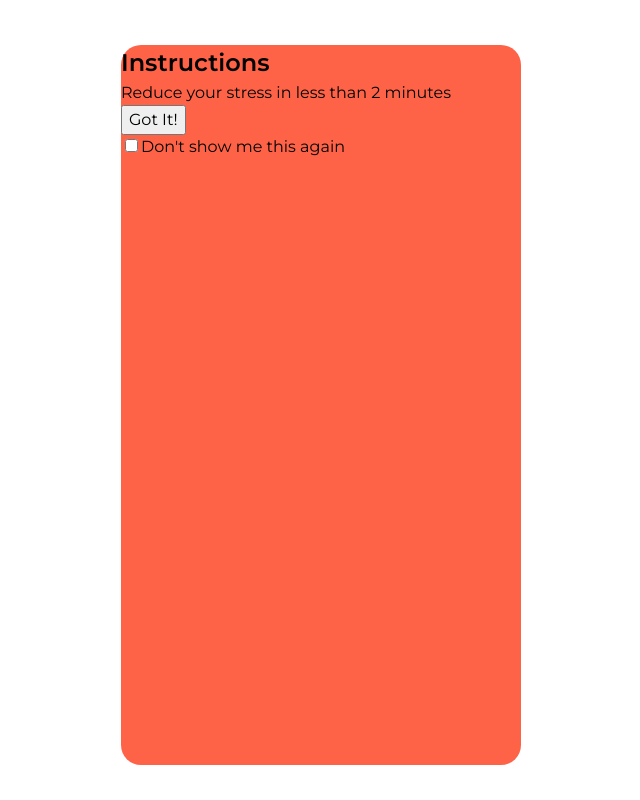
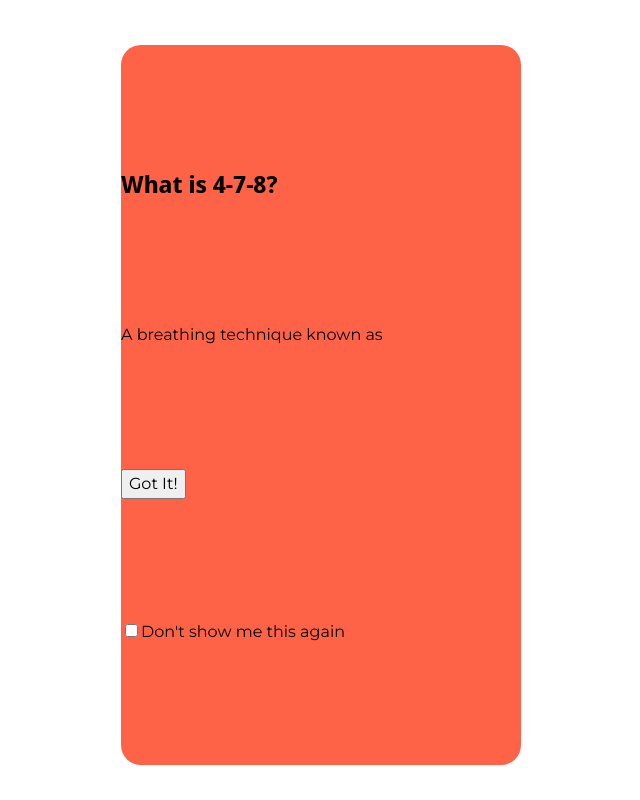
Before and after one commit to galosandoval/478-breathing, a React (Create React App) app: page / in a window 1280 px wide. Shown: the whole page, without its empty margins (319-959 px from the left). Built offline with nearby package versions, Linux system fonts and the light colour scheme.

Commit message:
starts styling with modal content

```diff
--- a/src/features/modal/Modal.jsx
+++ b/src/features/modal/Modal.jsx
@@ -27,12 +27,15 @@ export const Modal = ({ modal, setModal, initialModalState }) => {
         ?
       </button>
       <div className={modal.class}>
-        <h2>Instructions</h2>
-        <p>Reduce your stress in less than 2 minutes</p>
+        <h2>What is 4-7-8?</h2>
+        <p>A breathing technique known as </p>
+        <div className="modal__button-container">
+
         <button onClick={handleClick} name="close">
           Got It!
         </button>
-        <br />
+        </div>
+        {/* <br /> */}
         <label>
           <input
             type="checkbox"
--- a/src/features/modal/modal.css
+++ b/src/features/modal/modal.css
@@ -23,9 +23,16 @@
   border-radius: 20px;
   transition: all ease 0.6s;
   opacity: 0.2;
+  display: flex;
+  flex-direction: column;
+  justify-content: space-evenly;
 }
 .show-modal {
   top: 45px;
   opacity: 1;
   transition: all ease 0.6s;
 }
+h2 {
+  font-family: 'Noto Sans Display', sans-serif;
+  font-size: 1.5rem;
+}
```
Also changed, not shown: src/App.css (indentation only).
